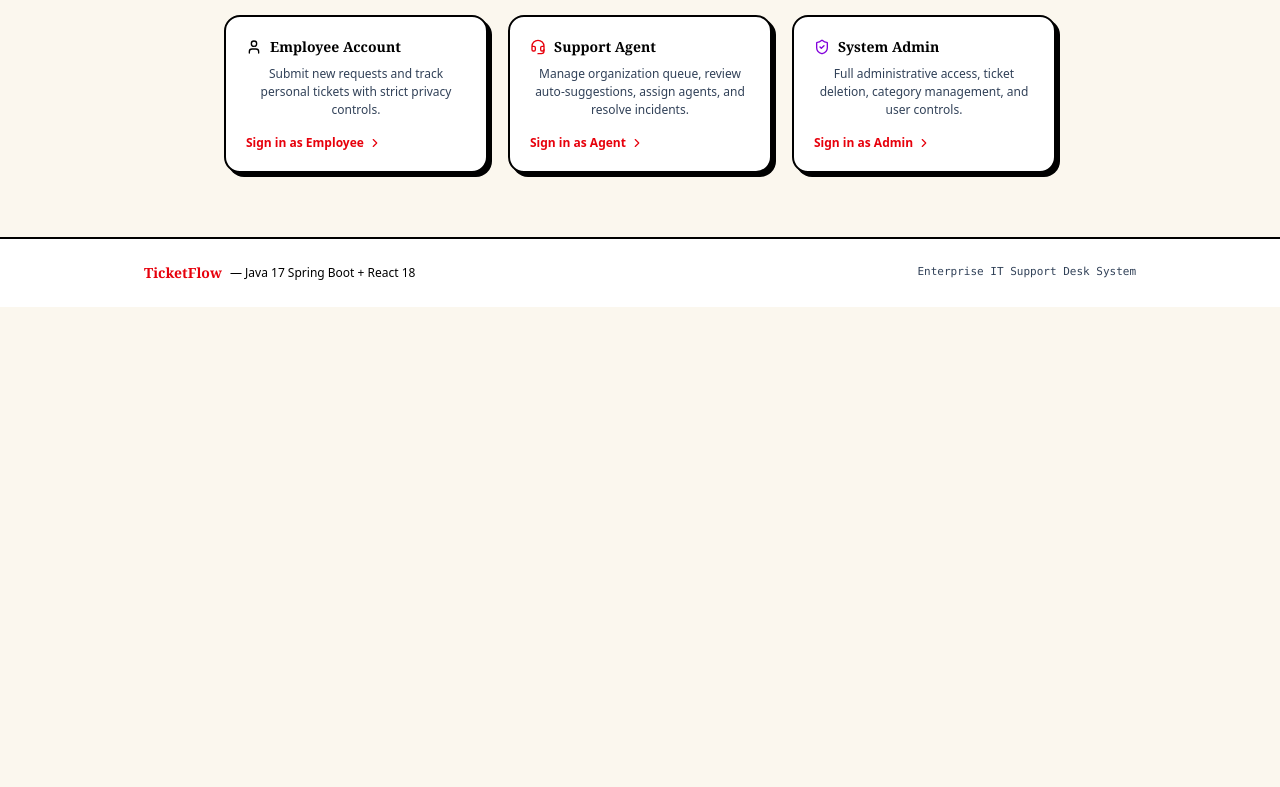
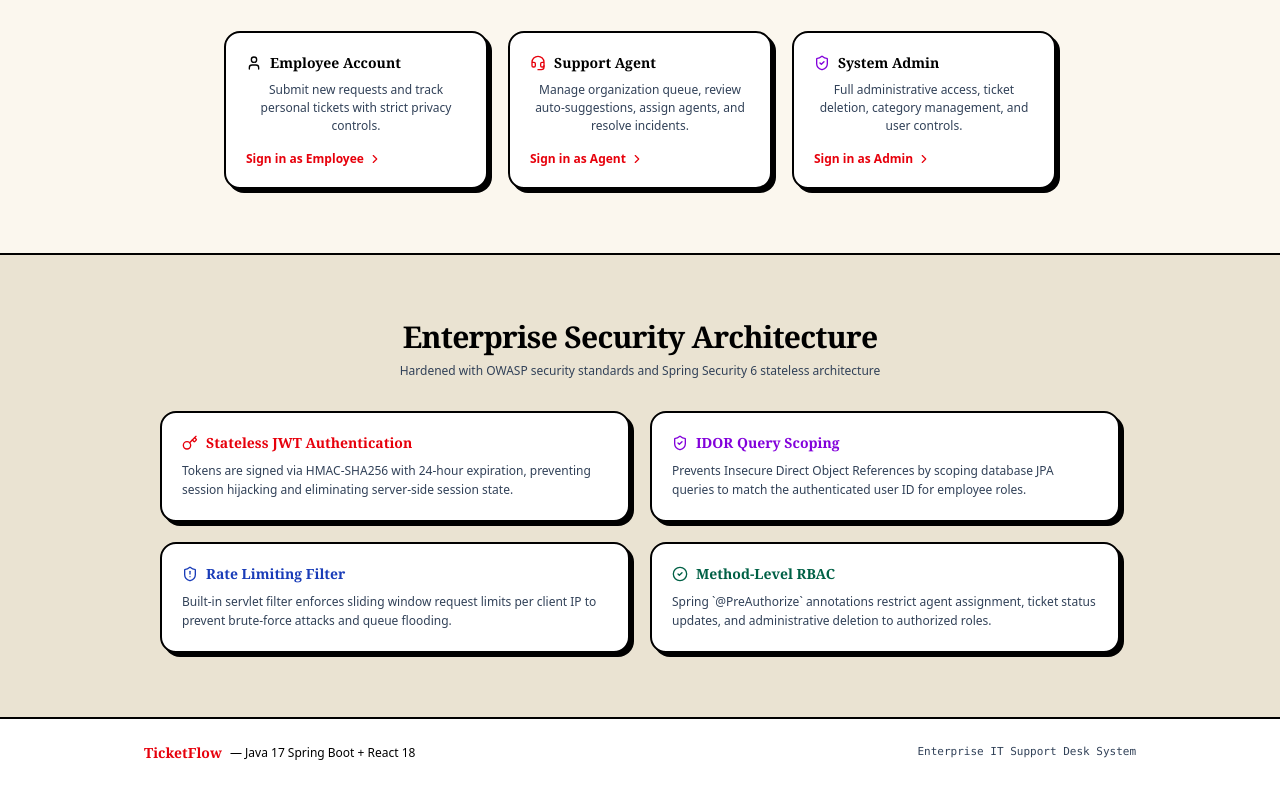
Before and after one commit to Shresth-11/TicketFlow, a React (Vite) app in the folder ticketflow-frontend/: page / in a window 1280 px wide. Shown: the part 1301-2088 px from the top of the page. Before the commit the page ends 1608 px from the top, so only its background shows below. Built offline with nearby package versions, Linux system fonts and the light colour scheme; no server answers.

Commit message:
fix: add smooth scroll handlers and Security section for header navigation links

```diff
--- a/ticketflow-frontend/src/pages/LandingPage.jsx
+++ b/ticketflow-frontend/src/pages/LandingPage.jsx
@@ -11,7 +11,10 @@ import {
   ShieldCheck,
   Inbox,
   Coffee,
-  Smile
+  Smile,
+  CheckCircle2,
+  Key,
+  ShieldAlert
 } from 'lucide-react';
 import { useAuth } from '../context/AuthContext';
 
@@ -28,8 +31,16 @@ export const LandingPage = () => {
     }
   };
 
+  const scrollToSection = (e, id) => {
+    e.preventDefault();
+    const element = document.getElementById(id);
+    if (element) {
+      element.scrollIntoView({ behavior: 'smooth' });
+    }
+  };
+
   return (
-    <div className="min-h-screen bg-[#fbf7ee] text-slate-900 font-sans flex flex-col selection:bg-red-500 selection:text-white">
+    <div className="min-h-screen bg-[#fbf7ee] text-slate-900 font-sans flex flex-col selection:bg-red-500 selection:text-white scroll-smooth">
 
       {/* Floating Pill Nav Bar matching heyparker.ai */}
       <header className="sticky top-4 z-40 px-4 mb-4">
@@ -45,11 +56,17 @@ export const LandingPage = () => {
             </span>
           </div>
 
-          {/* Center Navigation Links */}
+          {/* Center Navigation Links with Smooth Scroll */}
           <div className="hidden md:flex items-center gap-6 text-xs font-bold text-black">
-            <a href="#features" className="hover:text-red-600 transition-colors">How it works</a>
-            <a href="#demo" className="hover:text-red-600 transition-colors">Demo Portals</a>
-            <a href="#security" className="hover:text-red-600 transition-colors">Security</a>
+            <a href="#features" onClick={(e) => scrollToSection(e, 'features')} className="hover:text-red-600 transition-colors">
+              How it works
+            </a>
+            <a href="#demo" onClick={(e) => scrollToSection(e, 'demo')} className="hover:text-red-600 transition-colors">
+              Demo Portals
+            </a>
+            <a href="#security" onClick={(e) => scrollToSection(e, 'security')} className="hover:text-red-600 transition-colors">
+              Security
+            </a>
           </div>
 
           {/* Right Action Button */}
@@ -131,6 +148,7 @@ export const LandingPage = () => {
 
             <a
               href="#demo"
+              onClick={(e) => scrollToSection(e, 'demo')}
               className="inline-flex items-center gap-2 px-6 py-3 rounded-full bg-white hover:bg-slate-100 text-black border-2 border-black text-xs font-bold shadow-[4px_4px_0px_0px_rgba(0,0,0,1)] transition-all hover:translate-x-[-2px] hover:translate-y-[-2px]"
             >
               Explore Demo Accounts
@@ -141,7 +159,7 @@ export const LandingPage = () => {
       </section>
 
       {/* Feature Pillars */}
-      <section id="features" className="py-14 bg-[#eae3d2] border-y-2 border-black">
+      <section id="features" className="py-16 bg-[#eae3d2] border-y-2 border-black">
         <div className="max-w-5xl mx-auto px-4 sm:px-6 lg:px-8">
 
           <div className="text-center mb-10 space-y-2">
@@ -266,6 +284,66 @@ export const LandingPage = () => {
         </div>
       </section>
 
+      {/* Security & Architecture Section */}
+      <section id="security" className="py-16 bg-[#eae3d2] border-t-2 border-black">
+        <div className="max-w-5xl mx-auto px-4 sm:px-6 lg:px-8 space-y-8">
+
+          <div className="text-center space-y-2">
+            <h2 className="text-3xl font-serif font-bold text-black tracking-tight">
+              Enterprise Security Architecture
+            </h2>
+            <p className="text-xs font-medium text-slate-700">
+              Hardened with OWASP security standards and Spring Security 6 stateless architecture
+            </p>
+          </div>
+
+          <div className="grid grid-cols-1 sm:grid-cols-2 gap-5">
+
+            <div className="p-5 rounded-2xl bg-white border-2 border-black shadow-[4px_4px_0px_0px_rgba(0,0,0,1)] space-y-2">
+              <div className="flex items-center gap-2 text-red-600 font-bold text-sm font-serif">
+                <Key className="w-4 h-4" />
+                <span>Stateless JWT Authentication</span>
+              </div>
+              <p className="text-xs text-slate-700 font-medium leading-relaxed">
+                Tokens are signed via HMAC-SHA256 with 24-hour expiration, preventing session hijacking and eliminating server-side session state.
+              </p>
+            </div>
+
+            <div className="p-5 rounded-2xl bg-white border-2 border-black shadow-[4px_4px_0px_0px_rgba(0,0,0,1)] space-y-2">
+              <div className="flex items-center gap-2 text-purple-700 font-bold text-sm font-serif">
+                <ShieldCheck className="w-4 h-4" />
+                <span>IDOR Query Scoping</span>
+              </div>
+              <p className="text-xs text-slate-700 font-medium leading-relaxed">
+                Prevents Insecure Direct Object References by scoping database JPA queries to match the authenticated user ID for employee roles.
+              </p>
+            </div>
+
+            <div className="p-5 rounded-2xl bg-white border-2 border-black shadow-[4px_4px_0px_0px_rgba(0,0,0,1)] space-y-2">
+              <div className="flex items-center gap-2 text-blue-800 font-bold text-sm font-serif">
+                <ShieldAlert className="w-4 h-4" />
+                <span>Rate Limiting Filter</span>
+              </div>
+              <p className="text-xs text-slate-700 font-medium leading-relaxed">
+                Built-in servlet filter enforces sliding window request limits per client IP to prevent brute-force attacks and queue flooding.
+              </p>
+            </div>
+
+            <div className="p-5 rounded-2xl bg-white border-2 border-black shadow-[4px_4px_0px_0px_rgba(0,0,0,1)] space-y-2">
+              <div className="flex items-center gap-2 text-emerald-800 font-bold text-sm font-serif">
+                <CheckCircle2 className="w-4 h-4" />
+                <span>Method-Level RBAC</span>
+              </div>
+              <p className="text-xs text-slate-700 font-medium leading-relaxed">
+                Spring `@PreAuthorize` annotations restrict agent assignment, ticket status updates, and administrative deletion to authorized roles.
+              </p>
+            </div>
+
+          </div>
+
+        </div>
+      </section>
+
       {/* Footer */}
       <footer className="mt-auto border-t-2 border-black bg-white py-6 text-xs text-black">
         <div className="max-w-5xl mx-auto px-4 flex flex-col sm:flex-row items-center justify-between gap-3 font-medium">
```
